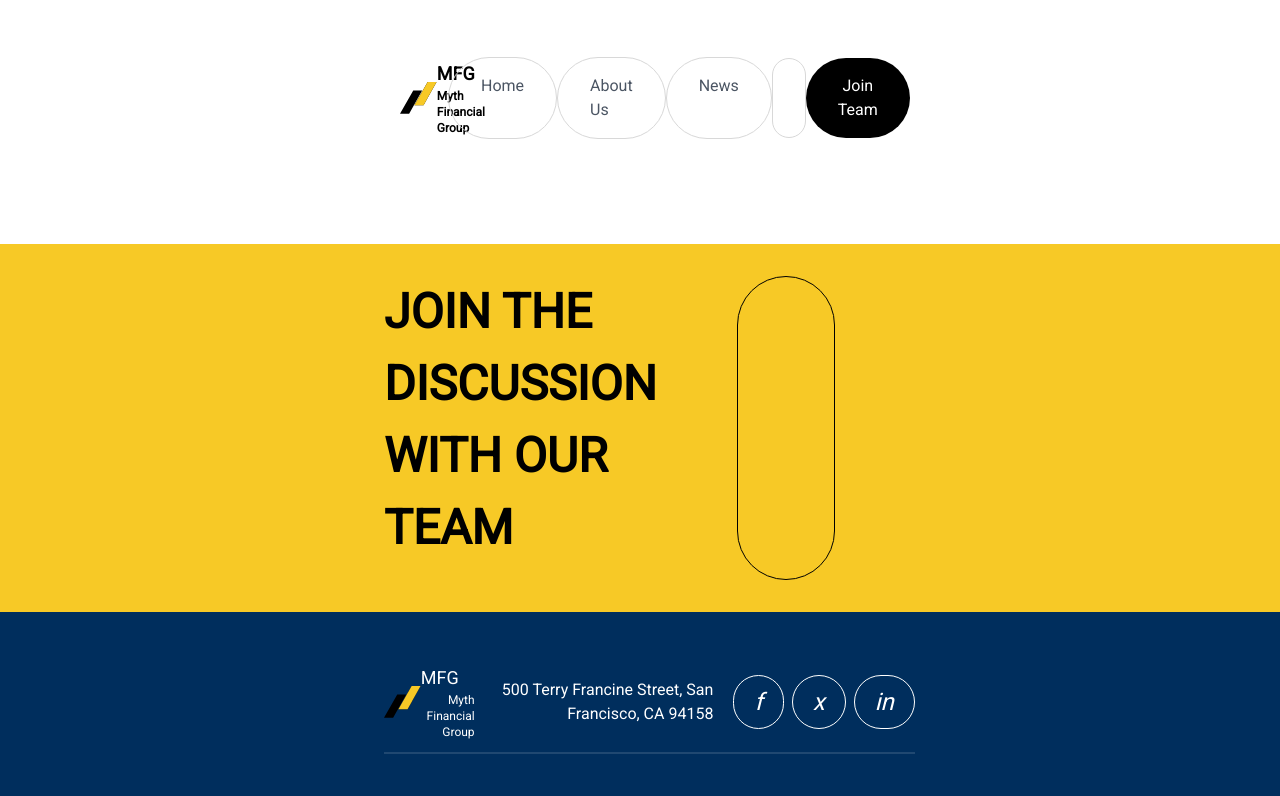
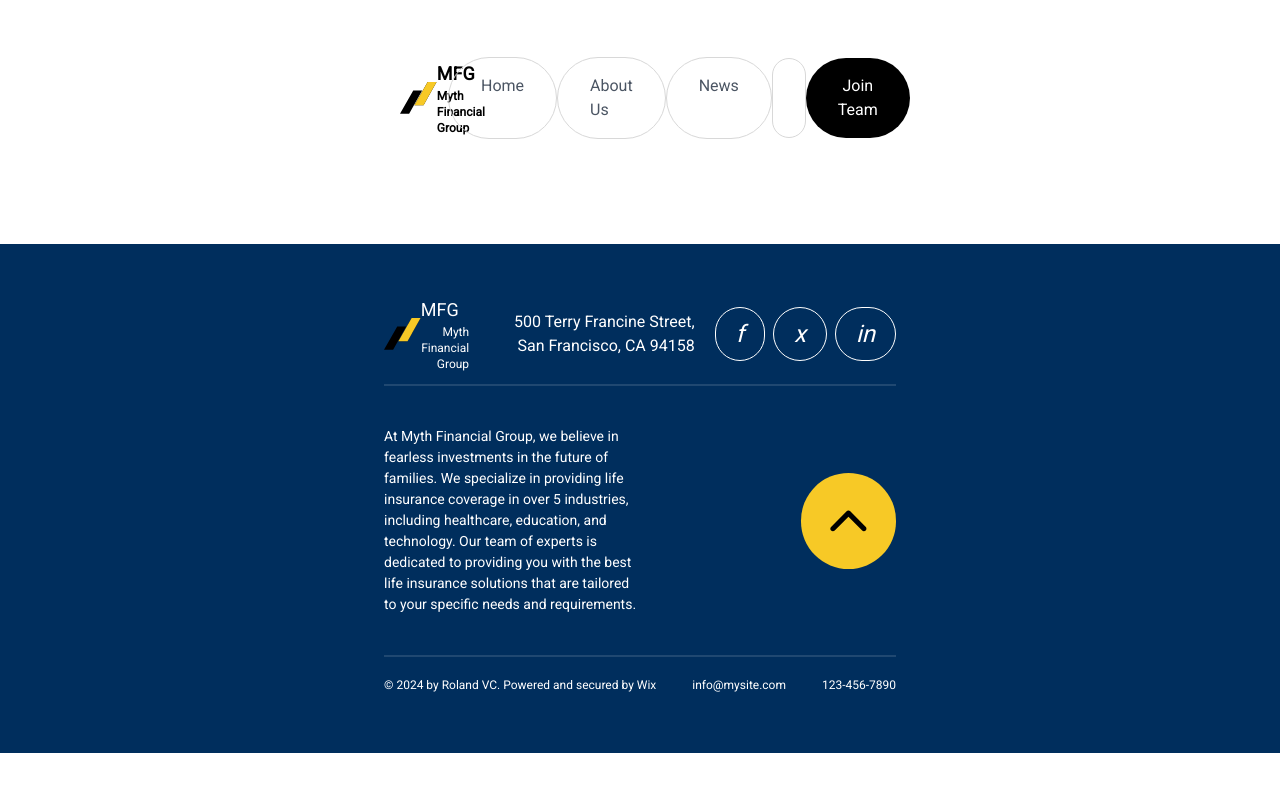
Before and after one commit to Crypto-git-dev/MFG-Frontend, a React (Create React App) app: page /signin in a window 1280 px wide. Shown: the top 796 px of the page. Built offline with nearby package versions, Linux system fonts and the light colour scheme; what tailwindcss-gradients would draw is missing.

Commit message:
Update footer component not to show joining discussion section when a user is not in specific pages.

```diff
--- a/src/components/footer/footer.jsx
+++ b/src/components/footer/footer.jsx
@@ -1,7 +1,14 @@
+import { useLocation } from "react-router-dom";
+
 const Footer = (props) => {
+	const urlLocation = useLocation();
+	const allowedJoiningDiscussions = ["home", "about", "news"];
+	const isShowJoiningDiscussion =
+		allowedJoiningDiscussions.indexOf(urlLocation.pathname.slice(1)) != -1;
 	return (
 		<div class="flex text-white pt-12">
 			<div class="grid w-full">
+				{isShowJoiningDiscussion ? (
 					<div class="flex gap-20 px-32 md:px-96 py-8 text-black bg-[#F7C926]">
 						<div class="text-5xl font-bold mb-4">
 							JOIN THE DISCUSSION WITH OUR TEAM
@@ -11,6 +18,7 @@ const Footer = (props) => {
 						</div>
 						<div class="w-1/6"></div>
 					</div>
+				) : null}
 				<div class="bg-[#002E5D] text-right px-32 md:px-96  grid py-10">
 					<div class="flex gap-5 justify-between items-center">
 						<div class="flex items-center">
```
Also changed, not shown: public/images/signin/handshake.png (added), src/components/signin/title.jsx (added). Lines whose indentation alone changed are shown as unchanged.
